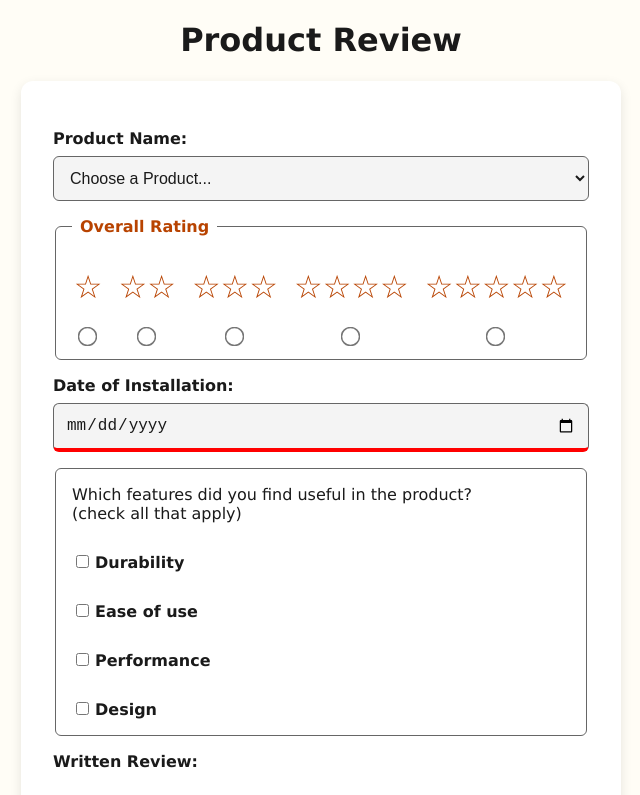
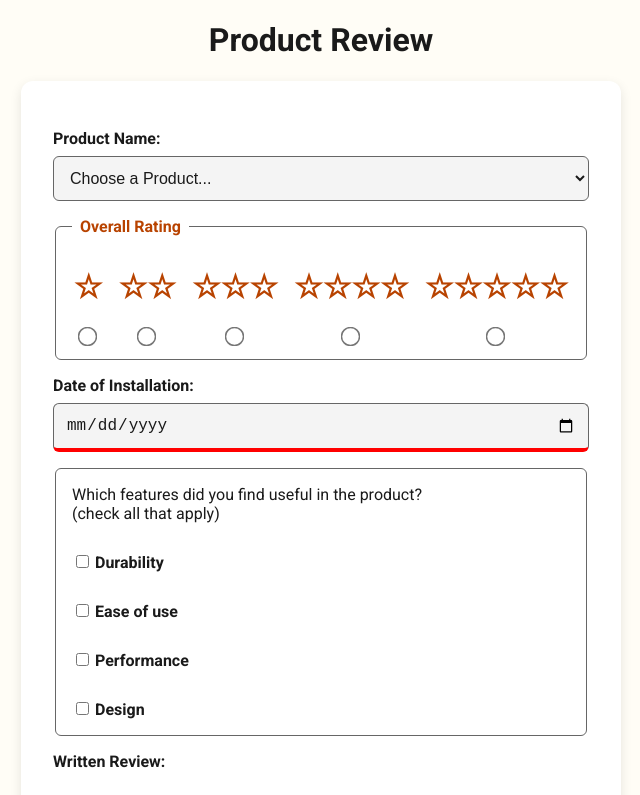
Before and after one commit to JayWeek/WDD_131_Dynamic_Web, a plain HTML site: page form.html in a window 1280 px wide. Shown: the top 795 px of the page, without its empty margins (319-959 px from the left). Drawn offline with Linux system fonts and the light colour scheme.

Commit message:
Added fonts

```diff
--- a/form.html
+++ b/form.html
@@ -7,6 +7,9 @@
 <title>Product Review Form</title>
 <meta name="viewport" content="width=device-width, initial-scale=1.0"/>
 <link rel="stylesheet" href="styles/form.css">
+<link rel="preconnect" href="https://fonts.googleapis.com">
+<link rel="preconnect" href="https://fonts.gstatic.com" crossorigin>
+<link href="https://fonts.googleapis.com/css2?family=Roboto:ital,wght@0,100..900;1,100..900&display=swap" rel="stylesheet">
 <script src="scripts/form.js" defer></script>
 </head>
 <body>
--- a/styles/form.css
+++ b/styles/form.css
@@ -24,7 +24,7 @@ html {
 /*----------- BODY --------------*/
 body {
   font-size: 16px;
-  font-family: Verdana, sans-serif;
+  font-family: 'Roboto', sans-serif;
   background-color: var(--off-white);
   color: var(--dark-charcoal);
   margin: 0;
```
